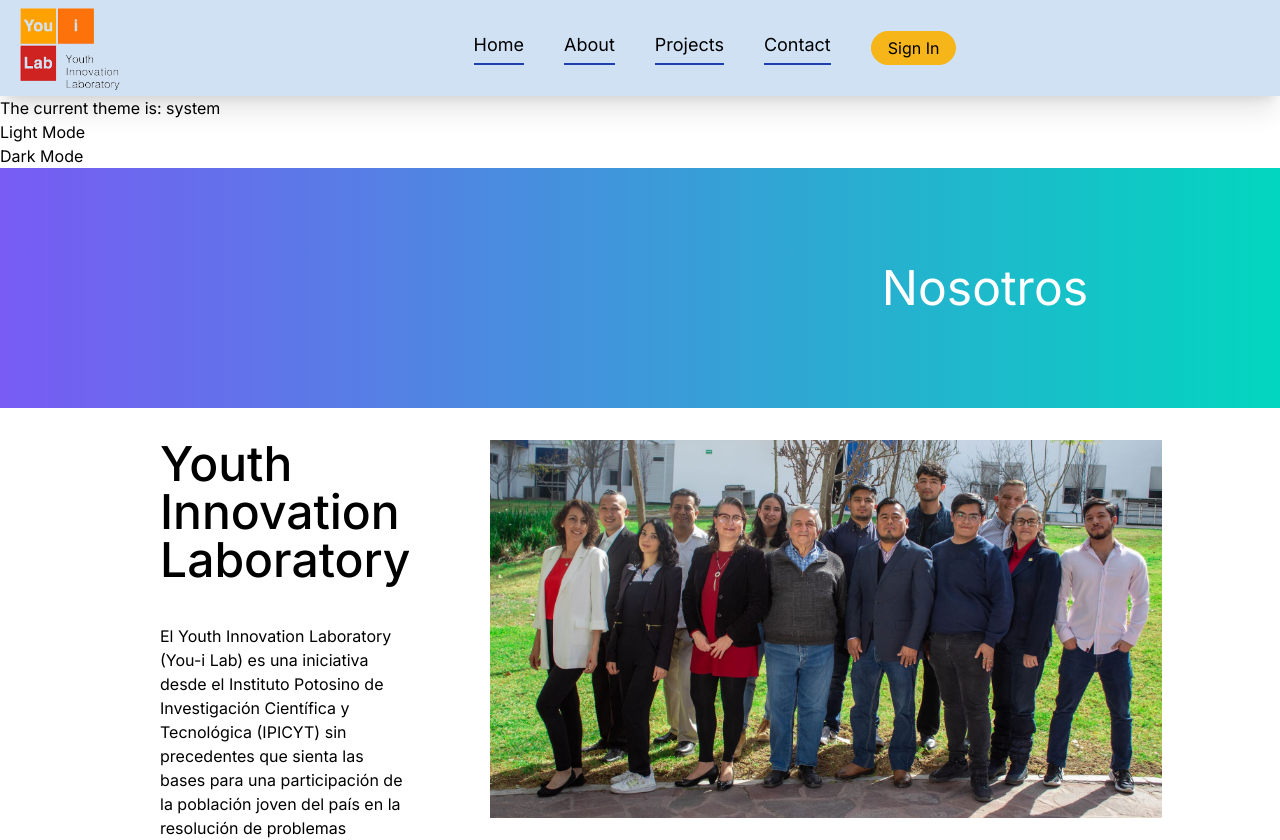
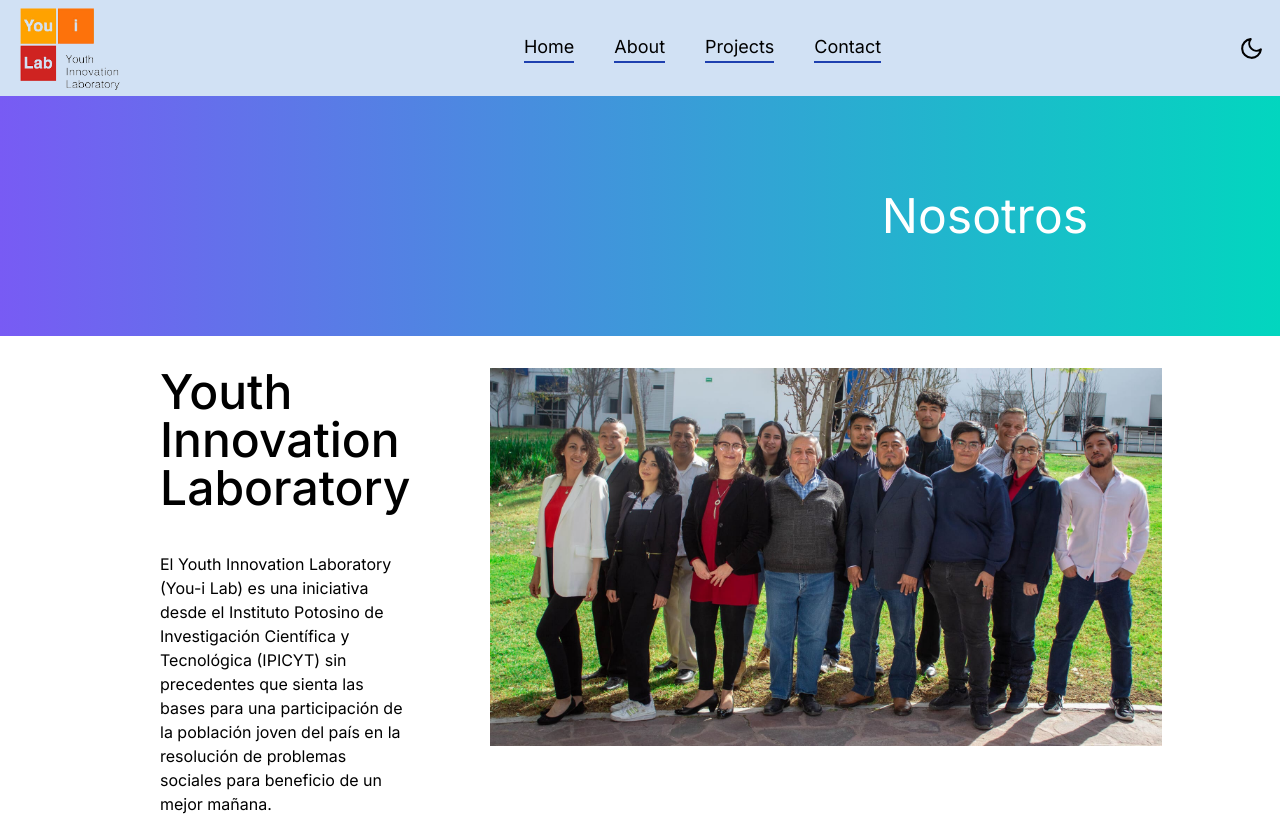
Before and after one commit to Martinvega17/you-ilab-next, a Next.js app: page /About in a window 1280 px wide. Shown: the top 840 px of the page. Built offline with nearby package versions, Linux system fonts and the light colour scheme.

Commit message:
create dark mode

```diff
--- a/app/ThemeSwitcher.js
+++ /dev/null
@@ -1,28 +0,0 @@
-"use client";
-import { useState, useEffect } from "react";
-import { useTheme } from "next-themes";
-
-const ThemeSwitcher = () => {
-    const [mounted, setMounted] = useState(false);
-    const { theme, setTheme } = useTheme();
-
-    useEffect(() => {
-        setMounted(true);
-    }, []);
-
-    if (!mounted) {
-        return null;
-    }
-
-    return (
-        <div>
-            The current theme is: {theme}
-            <br />
-            <button onClick={() => setTheme("light")}>Light Mode</button>
-            <br />
-            <button onClick={() => setTheme("dark")}>Dark Mode</button>
-        </div>
-    );
-};
-
-export default ThemeSwitcher;
--- a/app/components/Aliados.jsx
+++ b/app/components/Aliados.jsx
@@ -128,7 +128,7 @@ const AliadosCarousel = () => {
 
     return (
         <div className='mb-2 ml-10 mr-0 relative'>
-            <h2 className='text-center text-3xl mb-2 mt-2 text-black'>Aliados</h2>
+            <h2 className='text-center text-3xl mb-2 mt-2 text-black dark:text-white'>Aliados</h2>
             <Slider {...settings}>
                 {images.map((image) => (
                     <div key={image.id}>
--- a/app/components/Footer.jsx
+++ b/app/components/Footer.jsx
@@ -7,7 +7,7 @@ import logo_you_i_lab from '../assets/logos/logo-you-i_lab.png';
 import Image from 'next/image';
 const Footer = () => {
     return (
-        <footer className="bg-footerBlue py-5">
+        <footer className="bg-footerBlue py-5 dark:bg-[#282948]">
             <div className="flex flex-col md:flex-row md:justify-between text-white ">
                 <div className="w-full md:w-1/3 mx-4 md:mx-0 mb-6 md:mb-0 mr-0 md:mr-10 container">
                     <h3 className='text-center text-xl mr-4 md:mr-10 text-white'>YOUTH INNOVATION LABORATORY</h3>
--- a/app/components/NavBar.jsx
+++ b/app/components/NavBar.jsx
@@ -1,9 +1,12 @@
 "use client"
-import React, { useState } from "react";
+import React, { useState, useEffect } from "react";
 import logo_you_i_lab from "../assets/logos/logo-you-i_lab.png";
 import Image from "next/image";
 import Link from "next/link";
 import { BsList, BsPinterest, BsX, BsYoutube } from "react-icons/bs"
+import { useTheme } from "next-themes";
+import { FiMoon } from "react-icons/fi";
+import { BsSun } from "react-icons/bs";
 
 const styles = {
   navLinks: 'cursor pointer ml-10  border-b-[0.150rem] border-blue-800 hover:border-[#F6B520] text-lg',
@@ -12,9 +15,23 @@ const styles = {
 function NavBar() {
   const [menuOpen, setMenuOpen] = useState(false);
   const toggleMenu = () => setMenuOpen(!menuOpen);
+
+  const [mounted, setMounted] = useState(false)
+  const { theme, setTheme } = useTheme()
+
+  // useEffect only runs on the client, so now we can safely show the UI
+  useEffect(() => {
+    setMounted(true)
+  }, [])
+
+  if (!mounted) {
+    return null
+  }
+
+
   return (
     <header>
-      <nav className="w-full h-24 shadow-xl bg-navbarBlue" style={{ zIndex: 100 }}>
+      <nav className="w-full h-24 shadow-xl bg-navbarBlue dark:bg-[#2C2C2C]" style={{ zIndex: 100 }}>
         {/* Desktop Menu */}
         <div className="flex items-center justify-between h-full px-4 w-full">
           <Link href="/">
@@ -27,7 +44,7 @@ function NavBar() {
             />
           </Link>
           <div className="text-black hidden sm:flex flex-1 justify-center"> {/* Modificación: Agregamos flex-1 y justify-center */}
-            <ul className="hidden sm:flex">
+            <ul className="hidden sm:flex dark:text-white">
               <li className={styles.navLinks}>
                 <Link href="/">Home</Link>
               </li>
@@ -40,11 +57,15 @@ function NavBar() {
               <li className={styles.navLinks}>
                 <Link href="/Contact">Contact</Link>
               </li>
-              <li className="flex items-center space-x-5 text-[#F6B519] ml-10">
-                <h3 className="cursor-pointer border border-[#F6B519] px-4 py-1 rounded-full bg-[#F6B519] text-black hover:bg-black hover:text-[#F6B519] ease-in-out duration-300">Sign In</h3>
-              </li>
             </ul>
           </div>
+          <div className="ml-auto"> {/* Agregamos la clase ml-auto para pegar el elemento al margen derecho */}
+    {theme === "dark" ? (
+      <BsSun size={25} cursor="pointer" onClick={() => setTheme("light")} />
+    ) : (
+      <FiMoon size={25} cursor="pointer" onClick={() => setTheme("dark")} />
+    )}
+  </div>
           {/* Mobile Menu */}
           <div onClick={toggleMenu}
             className="sm:hidden cursor-pointer pl-24">
@@ -52,7 +73,7 @@ function NavBar() {
           </div>
         </div>
         <div className={menuOpen
-          ? "fixed top-0 left-0 w-[75%] sm:hidden h-screen bg-[#ecf0f3] p-10 ease-in-out duration-500"
+          ? "fixed top-0 left-0 w-[75%] sm:hidden h-screen bg-[#ecf0f3] dark:bg-[#2C2C2C] p-10 ease-in-out duration-500"
           : "fixed left-[-100%] top-0 p-10 ease-in-out duration-500"
         }
           style={{ zIndex: 200 }}>
@@ -81,12 +102,13 @@ function NavBar() {
                 className="py-4 border-b-[0.2rem]  hover:border-blue-800">
                 <Link href='/Contact'>Contact</Link>
               </li>
-              <li className="flex items-center py-4 text-[#F6B519]">
-                <p className="cursor-pointer px-4 py-1 rounded-full bg-[#F6B519] text-black hover:bg-black hover:text-[#F6B519]ease-in-out duration-300">
-                  Sign In
-                </p>
-              </li>
             </ul>
+            {theme === "dark" ? (
+        <BsSun size={25} cursor="pointer" onClick={() => setTheme("light")} />
+      ) : (
+        <FiMoon size={25} cursor="pointer" className="dark:text-black" onClick={() => setTheme("dark")} />
+      )}
+
           </div>
           {/* Socia Media Links */}
 
--- a/app/layout.js
+++ b/app/layout.js
@@ -2,7 +2,6 @@ import './globals.css'
 import NavBar from '@/components/NavBar'
 import Footer from '@/components/Footer'
 import Provider from './providers'
-import ThemeSwitcher from './ThemeSwitcher'
 import { Inter } from 'next/font/google'
 const inter = Inter({ subsets: ['latin'] })
 
@@ -24,12 +23,12 @@ export default function RootLayout({ children }) {
         </head>
 
       <body className={inter.className}>
-      <NavBar />
+
         <Provider>
-          <ThemeSwitcher />
+        <NavBar />
           {children}
+          <Footer />
           </Provider>
-        <Footer />
         </body>
     </html>
   )
--- a/app/page.jsx
+++ b/app/page.jsx
@@ -14,19 +14,21 @@ import collaborators from './assets/team/Collage_colab_.jpg'
 
 
 // Importar LightColor from styled-components
-const LightColor = styled.div`
+/* const LightColor = styled.div`
     background: linear-gradient(159deg, rgb(45, 45, 58) 0%, rgb(43, 43, 53) 100%);
     position: relative;
-`;
+`; */
 
 export default function Home() {
   return (
     <main>
       <div className="w-full bg-banner-bg bg-center">
         <div className="w-full text-white">
-          <LightColor>
+          {/* <LightColor> */}
+          <div className="dark:bg-[#363636] bg-gradient-to-r from-[#2d2d3a] to-[#2b2b35]">
             <Projects />
-          </LightColor>
+            </div>
+          {/* </LightColor> */}
           <AliadosCarousel />
           {/* Carousel Sponsors */}
 
--- a/app/providers.js
+++ /dev/null
@@ -1,17 +0,0 @@
-"use client";
-import { ThemeProvider } from "next-themes";
-import { useState, useEffect } from "react";
-
-export default function Providers({ children }) {
-    const [mounted, setMounted] = useState(false);
-
-    useEffect(() => {
-        setMounted(true);
-    }, []);
-
-    if (!mounted) {
-        return <>{children}</>;
-    }
-
-    return <ThemeProvider attribute="class">{children}</ThemeProvider>;
-}
--- /dev/null
+++ b/app/providers.jsx
@@ -0,0 +1,24 @@
+"use client"
+import {useState, useEffect} from 'react'
+import { ThemeProvider } from 'next-themes'
+
+const Providers = ({children}) => {
+
+    const [mounted, setMounted] = useState(false)
+
+    // useEffect only runs on the client, so now we can safely show the UI
+    useEffect(() => {
+      setMounted(true)
+    }, [])
+
+    if (!mounted) {
+      return <>{children}</>
+    }
+  return (
+    <ThemeProvider attribute='class'>
+        {children}
+    </ThemeProvider>
+  )
+}
+
+export default Providers
```
